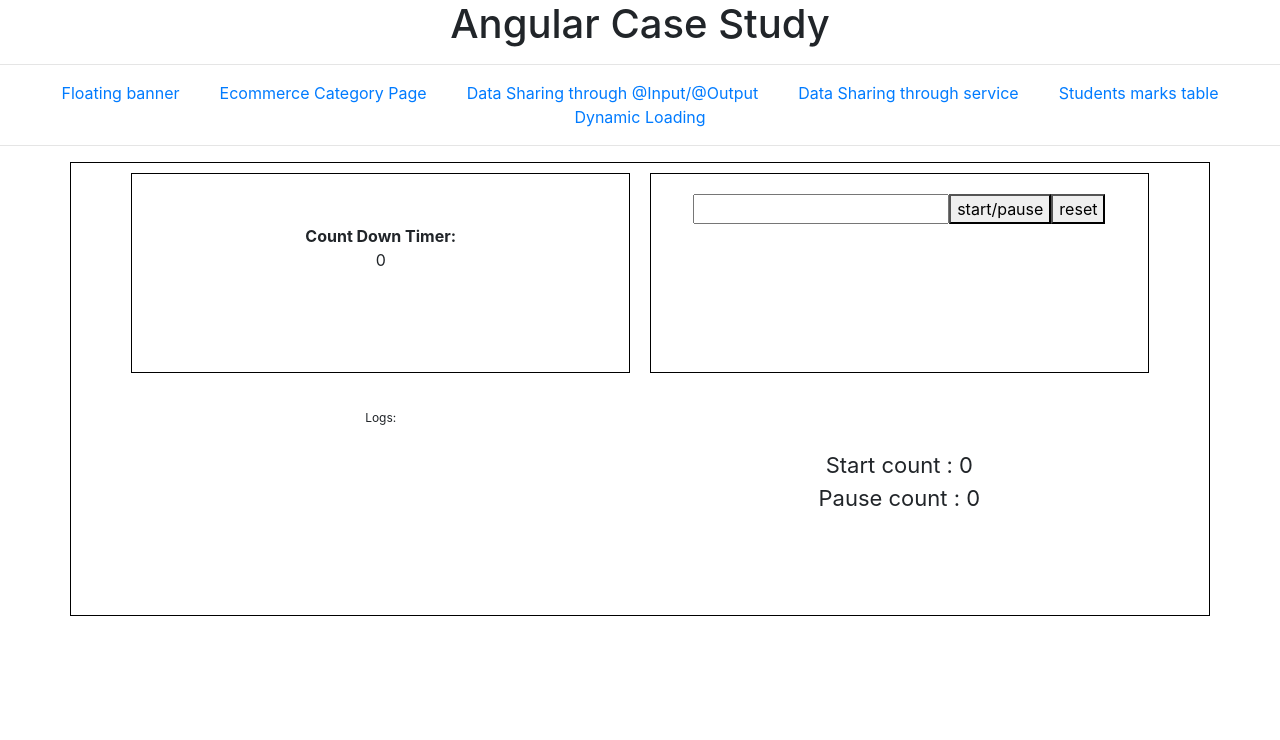
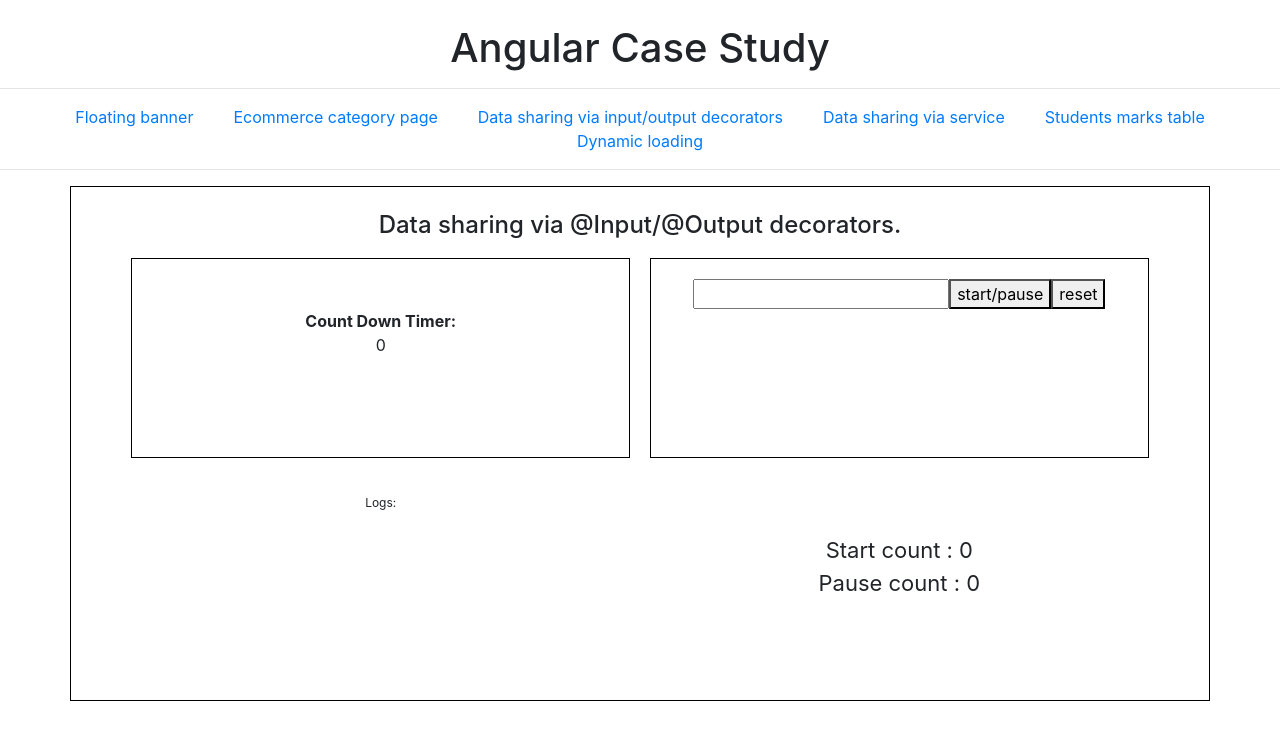
Before and after one commit to prateekinfi/ng-vz-case-study, an Angular app: page /input-output-sharing in a window 1280 px wide. Shown: the top 740 px of the page. Built offline with nearby package versions, Linux system fonts and the light colour scheme.

Commit message:
minor tweaks

```diff
--- a/src/app/app.component.html
+++ b/src/app/app.component.html
@@ -1,13 +1,13 @@
 
-<div class="container"><h1>Angular Case Study</h1></div>
+<div class="container mt-4"><h1>Angular Case Study</h1></div>
 <hr>
 <ul class="nav-bar">
  <li><a routerLink="/floating-banner">Floating banner</a> </li>
- <li><a routerLink="/ecommerce-category-page">Ecommerce Category Page</a> </li>
- <li><a routerLink="/input-output-sharing">Data Sharing through @Input/@Output</a> </li>
- <li><a routerLink="/service-data-sharing">Data Sharing through service</a> </li>
+ <li><a routerLink="/ecommerce-category-page">Ecommerce category page</a> </li>
+ <li><a routerLink="/input-output-sharing">Data sharing via input/output decorators</a> </li>
+ <li><a routerLink="/service-data-sharing">Data sharing via service</a> </li>
  <li><a routerLink="/student-marks">Students marks table</a> </li>
- <li><a routerLink="/dynamic-loading">Dynamic Loading</a> </li>
+ <li><a routerLink="/dynamic-loading">Dynamic loading</a> </li>
 </ul>
 <hr>
 <router-outlet></router-outlet>
--- a/src/app/ecommerce-category-page/components/product-display-page.component.css
+++ b/src/app/ecommerce-category-page/components/product-display-page.component.css
@@ -3,11 +3,11 @@
     display: inline-block;
 }
 .product-grid{
-    padding: 5px;
+    padding: 10px;
     width: 25%;
 }
 .product-list{
-    padding: 10px;
+    padding: 15px;
     width: 50%;
 }
 .price-sort{
--- a/src/app/input-output-sharing/components/input-output-sharing.component.html
+++ b/src/app/input-output-sharing/components/input-output-sharing.component.html
@@ -1,4 +1,5 @@
 <div class="container">
+    <div class="mt-4"><h4>Data sharing via @Input/@Output decorators.</h4></div>
     <div class="component-container top">
         <app-count-down-display [displayvalue]="display"></app-count-down-display>
     </div>
--- a/src/app/service-data-sharing/components/service-data-sharing.component.html
+++ b/src/app/service-data-sharing/components/service-data-sharing.component.html
@@ -1,4 +1,5 @@
 <div class="container">
+    <div class="mt-4"><h4>Data sharing via service using Subject.</h4></div>
     <div class="component-container top">
         <app-count-down-display></app-count-down-display>
     </div>
```
